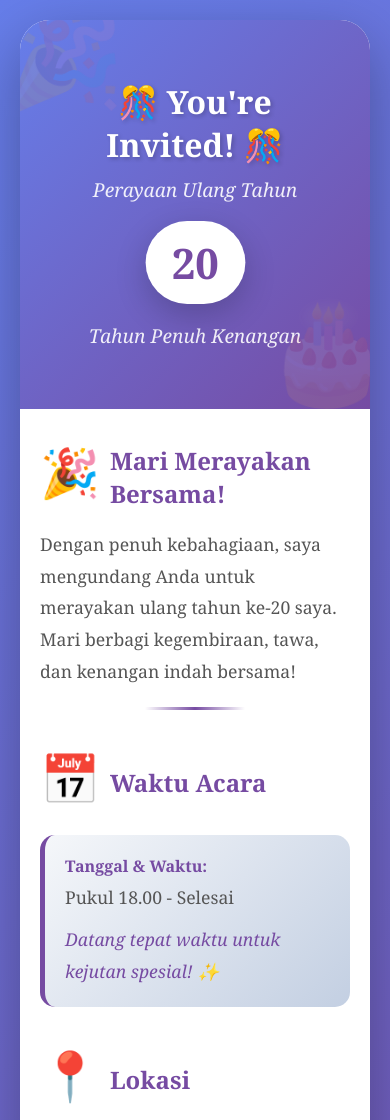
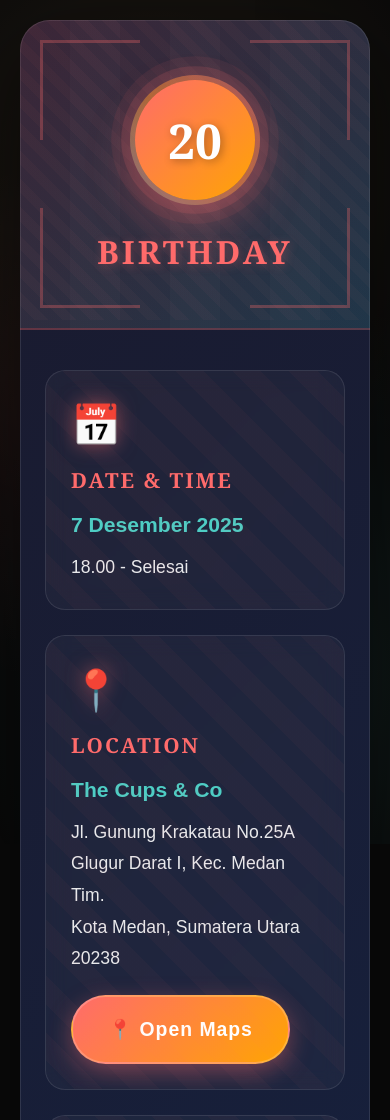
Before and after one commit to CHENMONS/ultah, a plain HTML site: page index.html in a window 390 px wide. Shown: the top 1120 px of the page. Drawn offline with Linux system fonts and the light colour scheme.

Commit message:
Update index.html

```diff
--- a/index.html
+++ b/index.html
@@ -12,27 +12,258 @@
         }
 
         body {
-            font-family: 'Georgia', serif;
-            background: linear-gradient(135deg, #667eea 0%, #764ba2 100%);
+            font-family: 'Playfair Display', 'Georgia', serif;
+            background: #0a0a0a;
             min-height: 100vh;
             display: flex;
             justify-content: center;
             align-items: center;
             padding: 20px;
             overflow-x: hidden;
+            position: relative;
+        }
+
+        body::before {
+            content: '';
+            position: fixed;
+            top: 0;
+            left: 0;
+            width: 100%;
+            height: 100%;
+            background:
+                radial-gradient(circle at 20% 50%, rgba(255, 107, 107, 0.1) 0%, transparent 50%),
+                radial-gradient(circle at 80% 80%, rgba(78, 205, 196, 0.1) 0%, transparent 50%),
+                radial-gradient(circle at 40% 20%, rgba(255, 184, 108, 0.1) 0%, transparent 50%);
+            animation: gradientShift 15s ease infinite;
+        }
+
+        @keyframes gradientShift {
+            0%, 100% { opacity: 1; }
+            50% { opacity: 0.7; }
         }
 
         .container {
-            max-width: 600px;
+            max-width: 500px;
             width: 100%;
-            background: white;
-            border-radius: 30px;
-            box-shadow: 0 20px 60px rgba(0,0,0,0.3);
+            background: linear-gradient(135deg, #1a1a2e 0%, #16213e 100%);
+            border-radius: 40px;
+            box-shadow:
+                0 30px 80px rgba(0,0,0,0.5),
+                inset 0 0 0 1px rgba(255,255,255,0.1);
             overflow: hidden;
-            animation: fadeIn 1s ease-out;
+            animation: fadeIn 1.2s ease-out;
+            position: relative;
+            z-index: 1;
+        }
+
+        .container::before {
+            content: '';
+            position: absolute;
+            top: 0;
+            left: 0;
+            right: 0;
+            height: 300px;
+            background:
+                repeating-linear-gradient(
+                    45deg,
+                    transparent,
+                    transparent 10px,
+                    rgba(255, 107, 107, 0.03) 10px,
+                    rgba(255, 107, 107, 0.03) 20px
+                );
+            pointer-events: none;
         }
 
         @keyframes fadeIn {
+            from {
+                opacity: 0;
+                transform: scale(0.9);
+            }
+            to {
+                opacity: 1;
+                transform: scale(1);
+            }
+        }
+
+        .header {
+            padding: 80px 40px 60px;
+            text-align: center;
+            position: relative;
+            background:
+                linear-gradient(135deg, rgba(255, 107, 107, 0.15) 0%, rgba(78, 205, 196, 0.15) 100%),
+                repeating-linear-gradient(
+                    90deg,
+                    transparent,
+                    transparent 50px,
+                    rgba(255,255,255,0.02) 50px,
+                    rgba(255,255,255,0.02) 100px
+                );
+            border-bottom: 2px solid rgba(255, 107, 107, 0.2);
+        }
+
+        .decorative-corner {
+            position: absolute;
+            width: 100px;
+            height: 100px;
+            border: 3px solid rgba(255, 107, 107, 0.3);
+        }
+
+        .corner-tl {
+            top: 20px;
+            left: 20px;
+            border-right: none;
+            border-bottom: none;
+        }
+
+        .corner-tr {
+            top: 20px;
+            right: 20px;
+            border-left: none;
+            border-bottom: none;
+        }
+
+        .corner-bl {
+            bottom: 20px;
+            left: 20px;
+            border-right: none;
+            border-top: none;
+        }
+
+        .corner-br {
+            bottom: 20px;
+            right: 20px;
+            border-left: none;
+            border-top: none;
+        }
+
+        .age-circle {
+            width: 150px;
+            height: 150px;
+            margin: 0 auto 30px;
+            border-radius: 50%;
+            background: linear-gradient(135deg, #ff6b6b 0%, #ffa502 100%);
+            display: flex;
+            align-items: center;
+            justify-content: center;
+            position: relative;
+            box-shadow:
+                0 0 0 10px rgba(255, 107, 107, 0.1),
+                0 0 0 20px rgba(255, 107, 107, 0.05),
+                0 20px 40px rgba(255, 107, 107, 0.3);
+            animation: glow 3s ease-in-out infinite;
+        }
+
+        @keyframes glow {
+            0%, 100% {
+                box-shadow:
+                    0 0 0 10px rgba(255, 107, 107, 0.1),
+                    0 0 0 20px rgba(255, 107, 107, 0.05),
+                    0 20px 40px rgba(255, 107, 107, 0.3);
+            }
+            50% {
+                box-shadow:
+                    0 0 0 15px rgba(255, 107, 107, 0.15),
+                    0 0 0 25px rgba(255, 107, 107, 0.08),
+                    0 25px 50px rgba(255, 107, 107, 0.4);
+            }
+        }
+
+        .age-circle::before {
+            content: '';
+            position: absolute;
+            inset: -5px;
+            border-radius: 50%;
+            background: linear-gradient(135deg, #ff6b6b, #ffa502, #4ecdc4);
+            z-index: -1;
+            animation: rotate 4s linear infinite;
+            opacity: 0.5;
+        }
+
+        @keyframes rotate {
+            100% { transform: rotate(360deg); }
+        }
+
+        .age-number {
+            font-size: 4em;
+            font-weight: bold;
+            color: white;
+            text-shadow: 2px 2px 8px rgba(0,0,0,0.3);
+        }
+
+        .event-title {
+            color: #ff6b6b;
+            font-size: 2.5em;
+            margin-bottom: 15px;
+            text-shadow: 2px 2px 10px rgba(255, 107, 107, 0.3);
+            letter-spacing: 3px;
+            animation: slideDown 1s ease-out;
+        }
+
+        @keyframes slideDown {
+            from {
+                opacity: 0;
+                transform: translateY(-30px);
+            }
+            to {
+                opacity: 1;
+                transform: translateY(0);
+            }
+        }
+
+        .content {
+            padding: 50px 40px;
+            position: relative;
+        }
+
+        .info-card {
+            background: rgba(255, 255, 255, 0.03);
+            backdrop-filter: blur(10px);
+            border: 1px solid rgba(255, 255, 255, 0.1);
+            border-radius: 20px;
+            padding: 30px;
+            margin-bottom: 25px;
+            position: relative;
+            overflow: hidden;
+            animation: fadeInUp 0.8s ease-out backwards;
+            transition: transform 0.3s ease, box-shadow 0.3s ease;
+        }
+
+        .info-card:hover {
+            transform: translateY(-5px);
+            box-shadow: 0 15px 40px rgba(255, 107, 107, 0.2);
+        }
+
+        .info-card::before {
+            content: '';
+            position: absolute;
+            top: 0;
+            left: 0;
+            width: 100%;
+            height: 100%;
+            background:
+                repeating-linear-gradient(
+                    45deg,
+                    transparent,
+                    transparent 20px,
+                    rgba(255, 107, 107, 0.03) 20px,
+                    rgba(255, 107, 107, 0.03) 40px
+                );
+            pointer-events: none;
+        }
+
+        .info-card:nth-child(1) {
+            animation-delay: 0.2s;
+        }
+
+        .info-card:nth-child(2) {
+            animation-delay: 0.4s;
+        }
+
+        .info-card:nth-child(3) {
+            animation-delay: 0.6s;
+        }
+
+        @keyframes fadeInUp {
             from {
                 opacity: 0;
                 transform: translateY(30px);
@@ -43,300 +274,198 @@
             }
         }
 
-        .header {
-            background: linear-gradient(135deg, #667eea 0%, #764ba2 100%);
-            padding: 60px 30px;
-            text-align: center;
-            position: relative;
-            overflow: hidden;
+        .icon {
+            font-size: 2.5em;
+            margin-bottom: 15px;
+            display: block;
+            filter: drop-shadow(0 0 10px rgba(255, 107, 107, 0.5));
         }
 
-        .header::before {
-            content: '🎉';
-            position: absolute;
-            font-size: 100px;
-            opacity: 0.1;
-            top: -20px;
-            left: -20px;
-            animation: float 3s ease-in-out infinite;
+        .info-label {
+            color: #ff6b6b;
+            font-size: 1.3em;
+            font-weight: bold;
+            margin-bottom: 12px;
+            letter-spacing: 2px;
+            text-transform: uppercase;
         }
 
-        .header::after {
-            content: '🎂';
-            position: absolute;
-            font-size: 100px;
-            opacity: 0.1;
-            bottom: -20px;
-            right: -20px;
-            animation: float 3s ease-in-out infinite reverse;
+        .info-text {
+            color: rgba(255, 255, 255, 0.9);
+            font-size: 1.1em;
+            line-height: 1.8;
+            font-family: 'Arial', sans-serif;
         }
 
-        @keyframes float {
-            0%, 100% {
-                transform: translateY(0);
-            }
-            50% {
-                transform: translateY(-20px);
-            }
-        }
-
-        .header h1 {
-            color: white;
-            font-size: 2.5em;
-            margin-bottom: 10px;
-            text-shadow: 2px 2px 4px rgba(0,0,0,0.2);
-            animation: slideDown 0.8s ease-out;
-        }
-
-        @keyframes slideDown {
-            from {
-                opacity: 0;
-                transform: translateY(-20px);
-            }
-            to {
-                opacity: 1;
-                transform: translateY(0);
-            }
-        }
-
-        .header p {
-            color: rgba(255,255,255,0.9);
+        .info-text strong {
+            color: #4ecdc4;
+            display: block;
+            margin-bottom: 8px;
             font-size: 1.2em;
-            font-style: italic;
-        }
-
-        .age-badge {
-            display: inline-block;
-            background: white;
-            color: #764ba2;
-            padding: 15px 30px;
-            border-radius: 50px;
-            font-size: 3em;
-            font-weight: bold;
-            margin: 20px 0;
-            box-shadow: 0 10px 30px rgba(0,0,0,0.2);
-            animation: pulse 2s ease-in-out infinite;
-        }
-
-        @keyframes pulse {
-            0%, 100% {
-                transform: scale(1);
-            }
-            50% {
-                transform: scale(1.05);
-            }
-        }
-
-        .content {
-            padding: 40px 30px;
-        }
-
-        .section {
-            margin-bottom: 35px;
-            animation: fadeInUp 0.8s ease-out backwards;
-        }
-
-        .section:nth-child(2) {
-            animation-delay: 0.2s;
-        }
-
-        .section:nth-child(3) {
-            animation-delay: 0.4s;
-        }
-
-        .section:nth-child(4) {
-            animation-delay: 0.6s;
-        }
-
-        @keyframes fadeInUp {
-            from {
-                opacity: 0;
-                transform: translateY(20px);
-            }
-            to {
-                opacity: 1;
-                transform: translateY(0);
-            }
-        }
-
-        .section-icon {
-            font-size: 2em;
-            margin-bottom: 10px;
-        }
-
-        .section h2 {
-            color: #764ba2;
-            font-size: 1.5em;
-            margin-bottom: 15px;
-            display: flex;
-            align-items: center;
-            gap: 10px;
-        }
-
-        .section p {
-            color: #555;
-            line-height: 1.8;
-            font-size: 1.1em;
-        }
-
-        .detail-box {
-            background: linear-gradient(135deg, #f5f7fa 0%, #c3cfe2 100%);
-            padding: 20px;
-            border-radius: 15px;
-            margin-top: 10px;
-            border-left: 5px solid #764ba2;
-        }
-
-        .detail-box strong {
-            color: #764ba2;
-            display: block;
-            margin-bottom: 5px;
         }
 
         .map-button {
             display: inline-block;
-            background: linear-gradient(135deg, #667eea 0%, #764ba2 100%);
+            background: linear-gradient(135deg, #ff6b6b 0%, #ffa502 100%);
             color: white;
-            padding: 15px 30px;
+            padding: 15px 35px;
             border-radius: 50px;
             text-decoration: none;
             font-weight: bold;
-            margin-top: 15px;
+            margin-top: 20px;
             transition: all 0.3s ease;
-            box-shadow: 0 5px 15px rgba(102, 126, 234, 0.4);
+            box-shadow: 0 8px 25px rgba(255, 107, 107, 0.4);
+            font-size: 1.1em;
+            letter-spacing: 1px;
+            border: 2px solid rgba(255, 255, 255, 0.2);
         }
 
         .map-button:hover {
             transform: translateY(-3px);
-            box-shadow: 0 10px 25px rgba(102, 126, 234, 0.6);
+            box-shadow: 0 15px 35px rgba(255, 107, 107, 0.6);
         }
 
         .footer {
-            background: linear-gradient(135deg, #667eea 0%, #764ba2 100%);
-            padding: 30px;
+            padding: 40px;
             text-align: center;
-            color: white;
+            background: rgba(255, 107, 107, 0.1);
+            border-top: 2px solid rgba(255, 107, 107, 0.2);
+            position: relative;
         }
 
-        .footer p {
-            font-size: 1.1em;
-            margin-bottom: 10px;
+        .footer::before {
+            content: '';
+            position: absolute;
+            top: 0;
+            left: 0;
+            right: 0;
+            height: 100%;
+            background:
+                repeating-linear-gradient(
+                    90deg,
+                    transparent,
+                    transparent 30px,
+                    rgba(255,255,255,0.02) 30px,
+                    rgba(255,255,255,0.02) 60px
+                );
         }
 
-        .decorative-line {
-            width: 100px;
-            height: 3px;
-            background: linear-gradient(90deg, transparent, #764ba2, transparent);
-            margin: 20px auto;
+        .footer-text {
+            color: rgba(255, 255, 255, 0.8);
+            font-size: 1.3em;
+            text-shadow: 1px 1px 3px rgba(0,0,0,0.3);
         }
 
-        .confetti {
-            position: fixed;
-            width: 10px;
-            height: 10px;
-            background: #764ba2;
+        .sparkle {
             position: absolute;
-            animation: confetti-fall 3s linear infinite;
+            width: 4px;
+            height: 4px;
+            background: white;
+            border-radius: 50%;
+            animation: sparkle 2s ease-in-out infinite;
+            box-shadow: 0 0 10px rgba(255,255,255,0.8);
         }
 
-        @keyframes confetti-fall {
-            to {
-                transform: translateY(100vh) rotate(360deg);
-            }
+        @keyframes sparkle {
+            0%, 100% { opacity: 0; transform: scale(0); }
+            50% { opacity: 1; transform: scale(1); }
         }
 
-        .rsvp-section {
-            background: linear-gradient(135deg, #ffeaa7 0%, #fdcb6e 100%);
-            padding: 20px;
-            border-radius: 15px;
-            text-align: center;
-            margin-top: 20px;
-        }
-
-        .rsvp-section h3 {
-            color: #2d3436;
-            margin-bottom: 10px;
-        }
+        .sparkle:nth-child(1) { top: 10%; left: 10%; animation-delay: 0s; }
+        .sparkle:nth-child(2) { top: 20%; right: 15%; animation-delay: 0.5s; }
+        .sparkle:nth-child(3) { top: 60%; left: 20%; animation-delay: 1s; }
+        .sparkle:nth-child(4) { bottom: 20%; right: 25%; animation-delay: 1.5s; }
 
         @media (max-width: 600px) {
-            .header h1 {
+            .container {
+                border-radius: 30px;
+            }
+
+            .header {
+                padding: 60px 30px 40px;
+            }
+
+            .event-title {
                 font-size: 2em;
             }
 
-            .age-badge {
-                font-size: 2.5em;
-                padding: 12px 25px;
+            .age-circle {
+                width: 120px;
+                height: 120px;
+            }
+
+            .age-number {
+                font-size: 3em;
             }
 
             .content {
-                padding: 30px 20px;
+                padding: 40px 25px;
+            }
+
+            .info-card {
+                padding: 25px;
             }
         }
     </style>
 </head>
 <body>
+    <div class="sparkle"></div>
+    <div class="sparkle"></div>
+    <div class="sparkle"></div>
+    <div class="sparkle"></div>
+
     <div class="container">
         <div class="header">
-            <h1>🎊 You're Invited! 🎊</h1>
-            <p>Perayaan Ulang Tahun</p>
-            <div class="age-badge">20</div>
-            <p>Tahun Penuh Kenangan</p>
+            <div class="decorative-corner corner-tl"></div>
+            <div class="decorative-corner corner-tr"></div>
+
+            <div class="age-circle">
+                <div class="age-number">20</div>
+            </div>
+
+            <h1 class="event-title">BIRTHDAY</h1>
+
+            <div class="decorative-corner corner-bl"></div>
+            <div class="decorative-corner corner-br"></div>
         </div>
 
         <div class="content">
-            <div class="section">
-                <h2><span class="section-icon">🎉</span> Mari Merayakan Bersama!</h2>
-                <p>Dengan penuh kebahagiaan, saya mengundang Anda untuk merayakan ulang tahun ke-20 saya. Mari berbagi kegembiraan, tawa, dan kenangan indah bersama!</p>
-                <div class="decorative-line"></div>
-            </div>
-
-            <div class="section">
-                <h2><span class="section-icon">📅</span> Waktu Acara</h2>
-                <div class="detail-box">
-                    <strong>Tanggal & Waktu:</strong>
-                    <p>Pukul 18.00 - Selesai</p>
-                    <p style="margin-top: 10px; font-style: italic; color: #764ba2;">
-                        Datang tepat waktu untuk kejutan spesial! ✨
-                    </p>
+            <div class="info-card">
+                <span class="icon">📅</span>
+                <div class="info-label">Date & Time</div>
+                <div class="info-text">
+                    <strong>7 Desember 2025</strong>
+                    18.00 - Selesai
                 </div>
             </div>
 
-            <div class="section">
-                <h2><span class="section-icon">📍</span> Lokasi</h2>
-                <div class="detail-box">
+            <div class="info-card">
+                <span class="icon">📍</span>
+                <div class="info-label">Location</div>
+                <div class="info-text">
                     <strong>The Cups & Co</strong>
-                    <p>Jl. Gunung Krakatau No.25A, Glugur Darat I</p>
-                    <p>Kec. Medan Tim., Kota Medan</p>
-                    <p>Sumatera Utara 20238</p>
+                    Jl. Gunung Krakatau No.25A<br>
+                    Glugur Darat I, Kec. Medan Tim.<br>
+                    Kota Medan, Sumatera Utara 20238
                     <a href="https://www.google.com/maps/search/?api=1&query=The+Cups+%26+Co+Jl.+Gunung+Krakatau+No.25A+Medan"
                        target="_blank"
                        class="map-button">
-                        📍 Buka Google Maps
+                        📍 Open Maps
                     </a>
                 </div>
             </div>
 
-            <div class="section">
-                <h2><span class="section-icon">🎁</span> Dress Code</h2>
-                <div class="detail-box">
-                    <strong>Kasual Chic</strong>
-                    <p>Kenakan pakaian favorit Anda dan datang dengan senyuman terbaik! 😊</p>
+            <div class="info-card">
+                <span class="icon">👕</span>
+                <div class="info-label">Dress Code</div>
+                <div class="info-text">
+                    <strong>Pakaian Favorit</strong>
                 </div>
-            </div>
-
-            <div class="rsvp-section">
-                <h3>🌟 Kehadiran Anda Sangat Berarti 🌟</h3>
-                <p style="color: #2d3436; margin-top: 10px;">
-                    Tanpa kehadiran Anda, perayaan ini tidak akan lengkap!
-                </p>
             </div>
         </div>
 
         <div class="footer">
-            <p style="font-size: 1.3em; margin-bottom: 15px;">✨ Sampai Jumpa di Perayaan! ✨</p>
-            <p style="font-size: 0.9em; opacity: 0.9;">
-                Mari ciptakan kenangan indah bersama 🎂
-            </p>
+            <p class="footer-text">✨ See You There ✨</p>
         </div>
     </div>
 </body>
```
